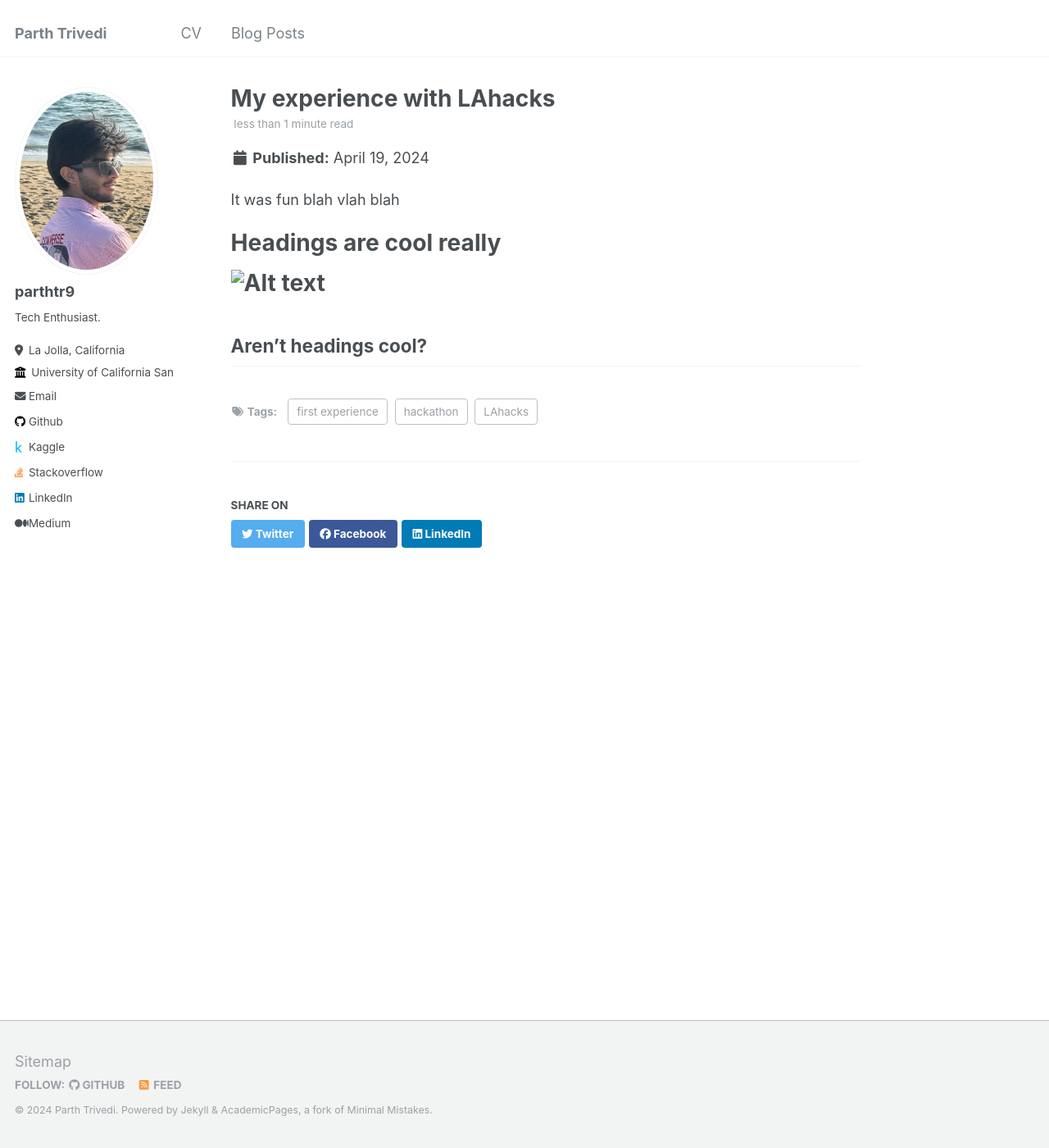
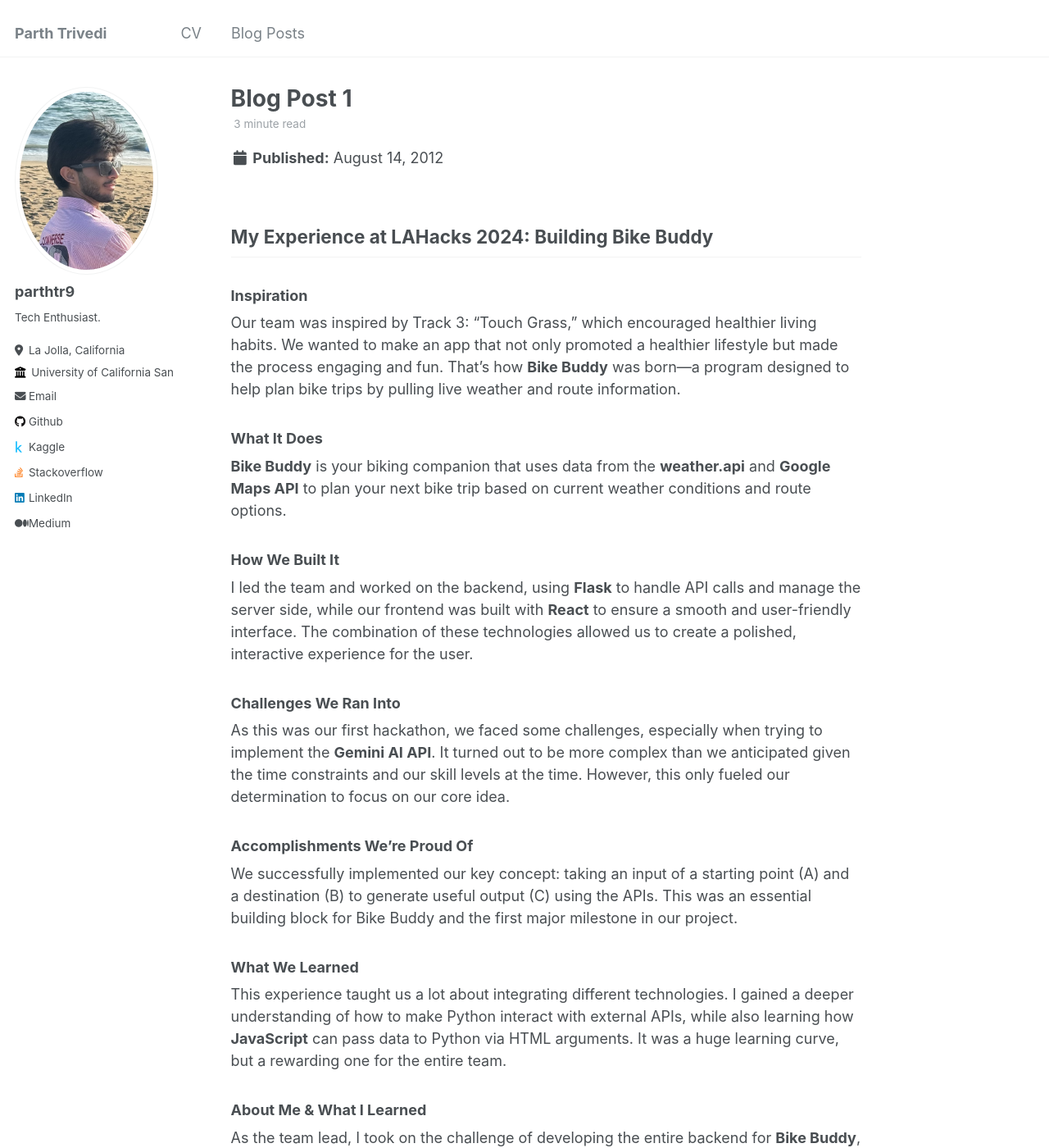
Before and after one commit to parthtr9/parthtr9.github.i, a Jekyll site: the page built from _posts/2012-08-14-blog-post-1.md, in a window 1280 px wide and 1400 px high. Shown: the whole window at 82% size. Built offline with Jekyll 4.4.1, drawn with Linux system fonts in a browser that asks for light colours; some of the changed text lies outside the part shown.

Commit message:
Update 2012-08-14-blog-post-1.md

```diff
--- a/_posts/2012-08-14-blog-post-1.md
+++ b/_posts/2012-08-14-blog-post-1.md
@@ -1,20 +1,39 @@
----
-title: 'My experience with LAhacks'
-date: 2024-04-19
-permalink: /posts/2024/04/blog-post-1/
-tags:
-  - hackathon
-  - first experience
-  - LAhacks
----
+## My Experience at LAHacks 2024: Building Bike Buddy
 
-It was fun blah vlah blah
+### Inspiration
+Our team was inspired by Track 3: "Touch Grass," which encouraged healthier living habits. We wanted to make an app that not only promoted a healthier lifestyle but made the process engaging and fun. That's how **Bike Buddy** was born—a program designed to help plan bike trips by pulling live weather and route information.
 
-Headings are cool really
-======
+### What It Does
+**Bike Buddy** is your biking companion that uses data from the **weather.api** and **Google Maps API** to plan your next bike trip based on current weather conditions and route options.
 
-![Alt text](images/IMG_9415.png "a title")
-======
+### How We Built It
+I led the team and worked on the backend, using **Flask** to handle API calls and manage the server side, while our frontend was built with **React** to ensure a smooth and user-friendly interface. The combination of these technologies allowed us to create a polished, interactive experience for the user.
 
-Aren't headings cool?
-------
+### Challenges We Ran Into
+As this was our first hackathon, we faced some challenges, especially when trying to implement the **Gemini AI API**. It turned out to be more complex than we anticipated given the time constraints and our skill levels at the time. However, this only fueled our determination to focus on our core idea.
+
+### Accomplishments We're Proud Of
+We successfully implemented our key concept: taking an input of a starting point (A) and a destination (B) to generate useful output (C) using the APIs. This was an essential building block for Bike Buddy and the first major milestone in our project.
+
+### What We Learned
+This experience taught us a lot about integrating different technologies. I gained a deeper understanding of how to make Python interact with external APIs, while also learning how **JavaScript** can pass data to Python via HTML arguments. It was a huge learning curve, but a rewarding one for the entire team.
+
+### About Me & What I Learned
+
+As the team lead, I took on the challenge of developing the entire backend for **Bike Buddy**, which involved integrating the various APIs and making sure everything functioned smoothly. Leading a team of 4, I quickly realized how crucial communication is in a fast-paced environment like a hackathon. I improved my communication skills by actively collecting feedback from each team member and ensuring that we all stayed aligned with our goals.
+
+From a technical perspective, I deepened my knowledge of working with APIs, learning how to efficiently call and integrate them within a Python-based Flask framework. This experience highlighted the importance of balancing technical work with team management, and I grew in both areas over the course of the project.
+
+
+### What's Next for Bike Buddy
+Bike Buddy is just the beginning! We envision adding a backend database to store user data and trip history. This would allow users to revisit past routes and discover interesting aspects of previous trips. Additionally, with more time, we'd love to integrate **Google Gemini**, enabling features like a button that tells the user fun facts or scenic highlights about their selected route.
+
+### Built With
+- Flask
+- Google Maps API
+- HTML
+- JavaScript
+- Python
+- React
+- Weather.api
+- WeatherAPI
```
